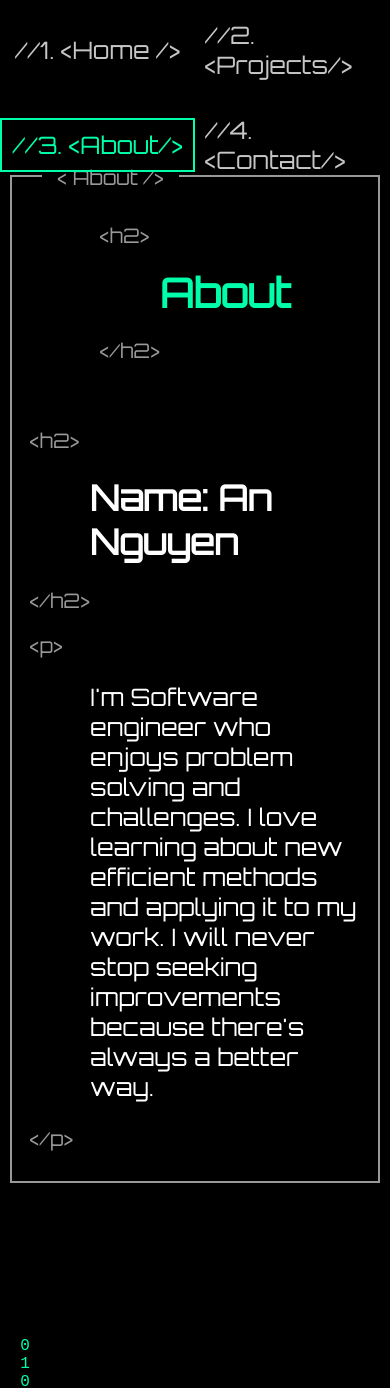
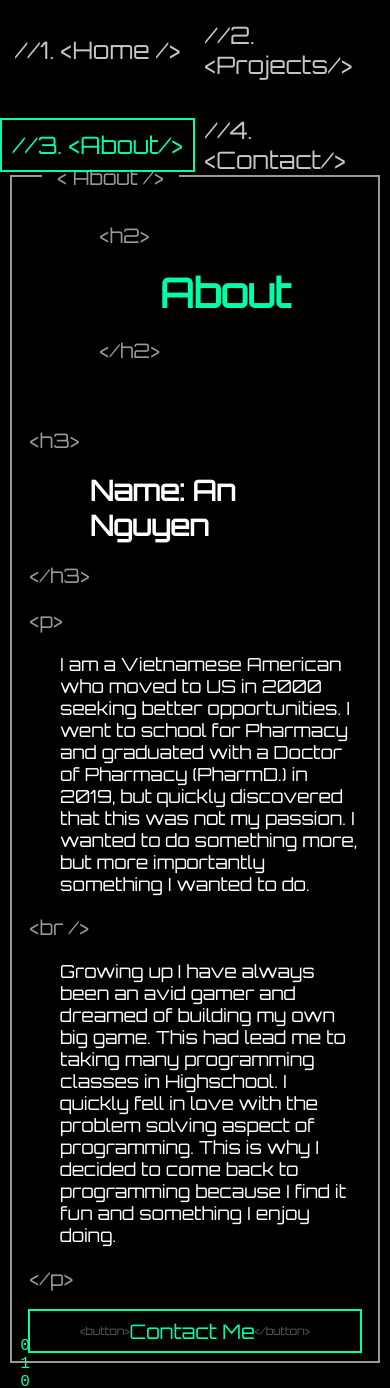
Before and after one commit to atn95/portfolio, a Next.js app: page /about in a window 390 px wide. Before the commit the page ends 1208 px from the top, so only its background shows below. Built offline with nearby package versions, Linux system fonts and the light colour scheme.

Commit message:
about me page updated

```diff
--- a/pages/about.tsx
+++ b/pages/about.tsx
@@ -13,14 +13,17 @@ function about() {
 					</div>
 					<br />
 					<div>
-						<p className={styles['tag']}>{'<h2>'}</p>
+						<p className={styles['tag']}>{'<h3>'}</p>
 						<h1 className={styles['name']}>Name: An Nguyen</h1>
-						<p className={styles['tag']}>{'</h2>'}</p>
+						<p className={styles['tag']}>{'</h3>'}</p>
 						<p className={styles['tag']}>{'<p>'}</p>
-						<p className={styles['body-txt']}>I'm Software engineer who enjoys problem solving and challenges. I love learning about new efficient methods and applying it to my work. I will never stop seeking improvements because there's always a better way.</p>
+						<p className={styles['body-txt']}>I am a Vietnamese American who moved to US in 2000 seeking better opportunities. I went to school for Pharmacy and graduated with a Doctor of Pharmacy (PharmD.) in 2019, but quickly discovered that this was not my passion. I wanted to do something more, but more importantly something I wanted to do.</p>
+						<p className={styles['tag']}>{'<br />'}</p>
+						<p className={styles['body-txt']}>Growing up I have always been an avid gamer and dreamed of building my own big game. This had lead me to taking many programming classes in Highschool. I quickly fell in love with the problem solving aspect of programming. This is why I decided to come back to programming because I find it fun and something I enjoy doing.</p>
 						<p className={styles['tag']}>{'</p>'}</p>
 					</div>
 				</div>
+				<button className={styles['contact-btn']}>Contact Me</button>
 			</div>
 		</ComponentBox>
 	);
--- a/pages/index.tsx
+++ b/pages/index.tsx
@@ -23,7 +23,7 @@ const Home: NextPage = () => {
 						</div>
 						<p className={styles.tagText}>
 							{`<p>`}
-							<span className={styles.bodyText}> Software Engineer </span>
+							<span className={styles.bodyText}> I'm Software engineer who enjoys problem solving and challenges. I love learning about new efficient methods and applying it to my work. I will never stop seeking improvements because there's always a better way. </span>
 							{`</p>`}
 						</p>
 					</div>
--- a/styles/components/ComponentBox.module.css
+++ b/styles/components/ComponentBox.module.css
@@ -23,7 +23,6 @@
 	border: 2px solid rgb(0, 255, 170);
 }
 .container .container:hover .before {
-	/* color: rgb(0, 255, 170); */
 	animation: color-throb 2s infinite alternate;
 }
 
--- a/styles/components/NavBar.module.css
+++ b/styles/components/NavBar.module.css
@@ -43,6 +43,7 @@
 }
 
 .nav-item:hover .border-animation {
+	color: black;
 	width: 100%;
 	outline: 2px solid rgb(0, 255, 170);
 }
--- a/styles/pages/About.module.css
+++ b/styles/pages/About.module.css
@@ -43,3 +43,69 @@
 	margin-left: 60px;
 	font-size: 24px;
 }
+
+.contact-btn {
+	all: unset;
+	width: 50%;
+	height: 40px;
+	margin: 0 auto;
+	display: flex;
+	justify-content: center;
+	align-items: center;
+	font-size: 20px;
+	outline: 2px solid rgb(0, 255, 170);
+	color: rgb(0, 255, 170);
+}
+
+.contact-btn:hover {
+	color: black;
+	background-color: rgb(0, 255, 170);
+}
+
+.contact-btn::before {
+	color: rgb(90, 90, 90);
+	font-size: 16px;
+	content: '<button>';
+}
+
+.contact-btn::after {
+	color: rgb(90, 90, 90);
+	font-size: 16px;
+	content: '</button>';
+}
+
+@media screen and (max-width: 900px) {
+	.name {
+		font-size: 28px;
+	}
+	.contact-btn {
+		font-size: 18x;
+	}
+
+	.contact-btn::before {
+		font-size: 12px;
+	}
+
+	.contact-btn::after {
+		font-size: 12px;
+	}
+}
+
+@media screen and (max-width: 600px) {
+	.body-txt {
+		margin-left: 30px;
+		font-size: 18px;
+	}
+	.contact-btn {
+		width: 100%;
+		font-size: 14x;
+	}
+
+	.contact-btn::before {
+		font-size: 11px;
+	}
+
+	.contact-btn::after {
+		font-size: 11px;
+	}
+}
```
